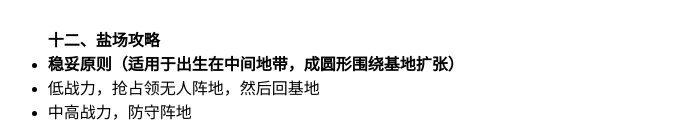
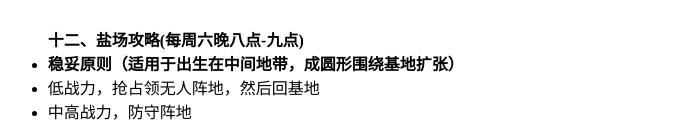
Before and after one commit to lzh-kf/lzk-kf.github.io, a plain HTML site: page index.html in a window 1280 px wide. Shown: the part 2851-2973 px from the top of the page, without its empty margins (157-849 px from the left). Drawn offline with Linux system fonts and the light colour scheme.

Commit message:
feat:调整盐场时间

```diff
--- a/index.html
+++ b/index.html
@@ -197,7 +197,7 @@
         </ul>
     </div>
     <div class="item">
-        <h4>十二、盐场攻略</h4>
+        <h4>十二、盐场攻略(每周六晚八点-九点)</h4>
         <ul>
             <li class="bold">稳妥原则（适用于出生在中间地带，成圆形围绕基地扩张）</li>
             <li>低战力，抢占领无人阵地，然后回基地</li>
```
